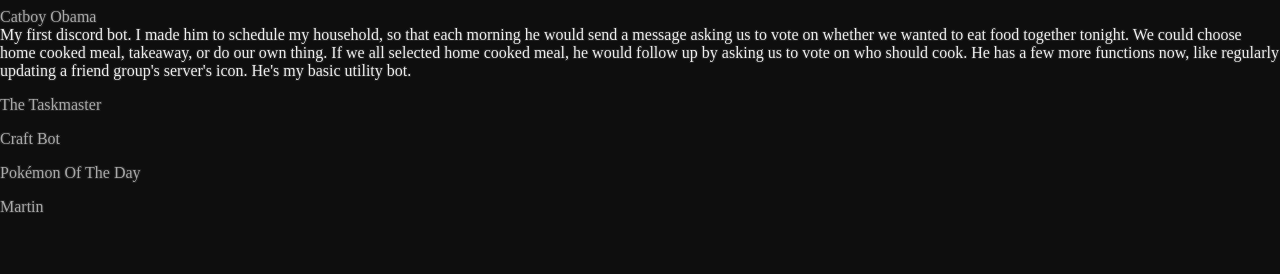
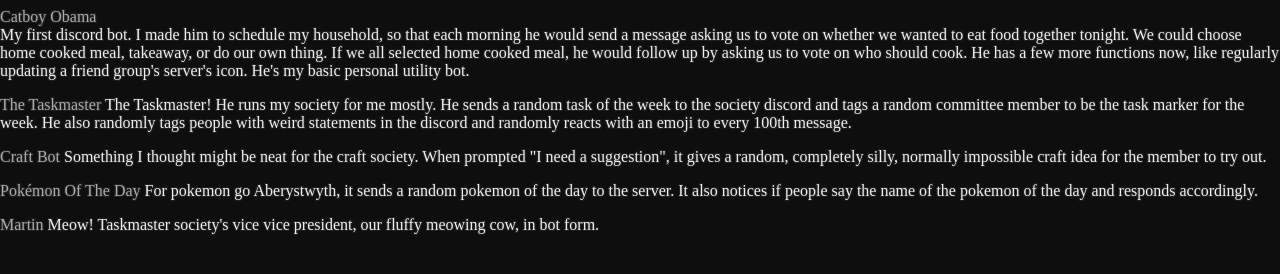
Before and after one commit to Dave-Fish/Dave-Fish.github.io, a plain HTML site: page bots.html in a window 1280 px wide. Shown: the part 46-320 px from the top of the page. Drawn offline with Linux system fonts and the light colour scheme.

Commit message:
updated bots page

```diff
--- a/bots.html
+++ b/bots.html
@@ -21,23 +21,27 @@
     </menu>
 
     <p><a href="https://discord.com/oauth2/authorize?client_id=903622490738266153">Catboy Obama</a><br>
-        My first discord bot. I made him to schedule my household, so that each morning he would send a message asking us to vote on whether we wanted to eat food together tonight. We could choose home cooked meal, takeaway, or do our own thing. If we all selected home cooked meal, he would follow up by asking us to vote on who should cook. He has a few more functions now, like regularly updating a friend group's server's icon. He's my basic utility bot.
+        My first discord bot. I made him to schedule my household, so that each morning he would send a message asking us to vote on whether we wanted to eat food together tonight. We could choose home cooked meal, takeaway, or do our own thing. If we all selected home cooked meal, he would follow up by asking us to vote on who should cook. He has a few more functions now, like regularly updating a friend group's server's icon. He's my basic personal utility bot.
     <p>
 
     <p>
         <a href="https://discord.com/oauth2/authorize?client_id=937722787139846165">The Taskmaster</a>
+        The Taskmaster! He runs my society for me mostly. He sends a random task of the week to the society discord and tags a random committee member to be the task marker for the week. He also randomly tags people with weird statements in the discord and randomly reacts with an emoji to every 100th message.
     </p>
 
     <p>
         <a href="https://discord.com/oauth2/authorize?client_id=1049428470293352519">Craft Bot</a>
+        Something I thought might be neat for the craft society. When prompted "I need a suggestion", it gives a random, completely silly, normally impossible craft idea for the member to try out.
     </p>
 
     <p>
         <a href="https://discord.com/oauth2/authorize?client_id=1153777079821803581">Pokémon Of The Day</a>
+        For pokemon go Aberystwyth, it sends a random pokemon of the day to the server. It also notices if people say the name of the pokemon of the day and responds accordingly.
     </p>
 
     <p>
         <a href="https://discord.com/oauth2/authorize?client_id=1157743425467191296">Martin</a>
+        Meow! Taskmaster society's vice vice president, our fluffy meowing cow, in bot form.
     </p>
 </body>
 </html>
```
